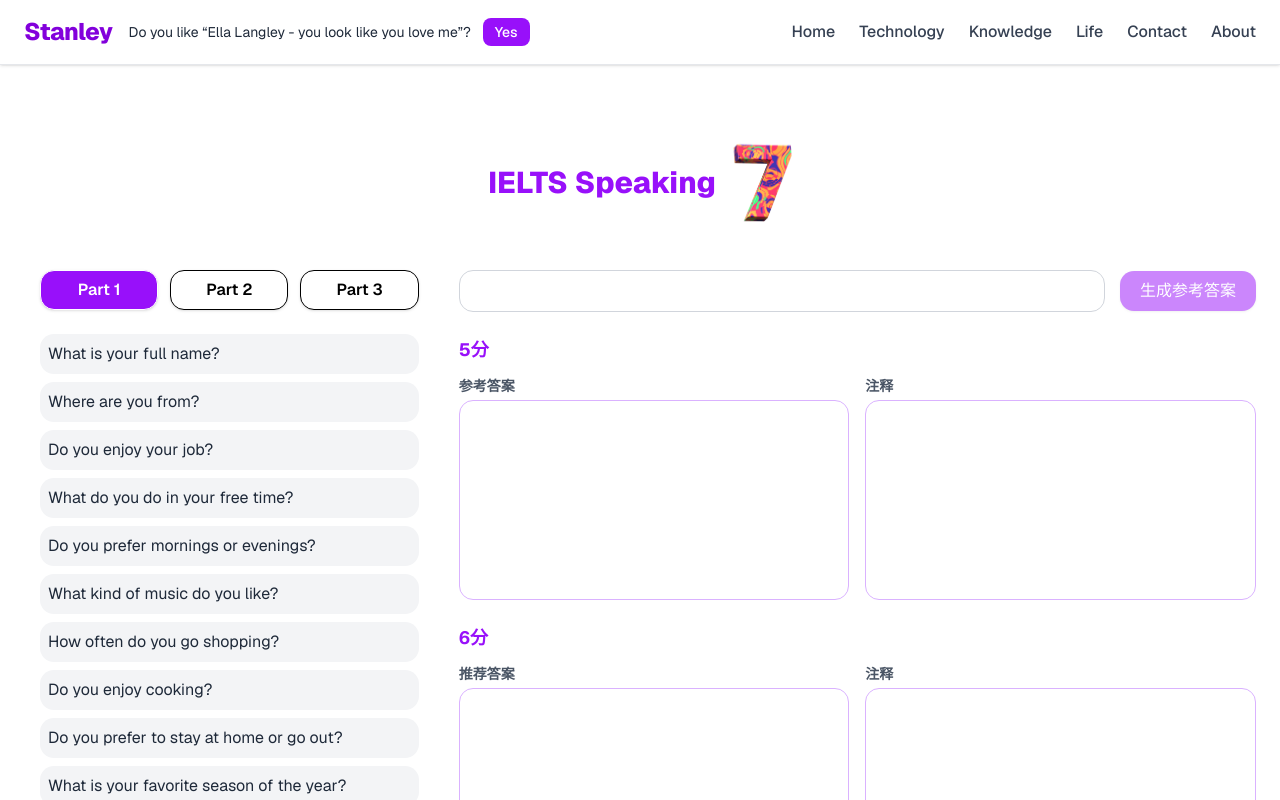
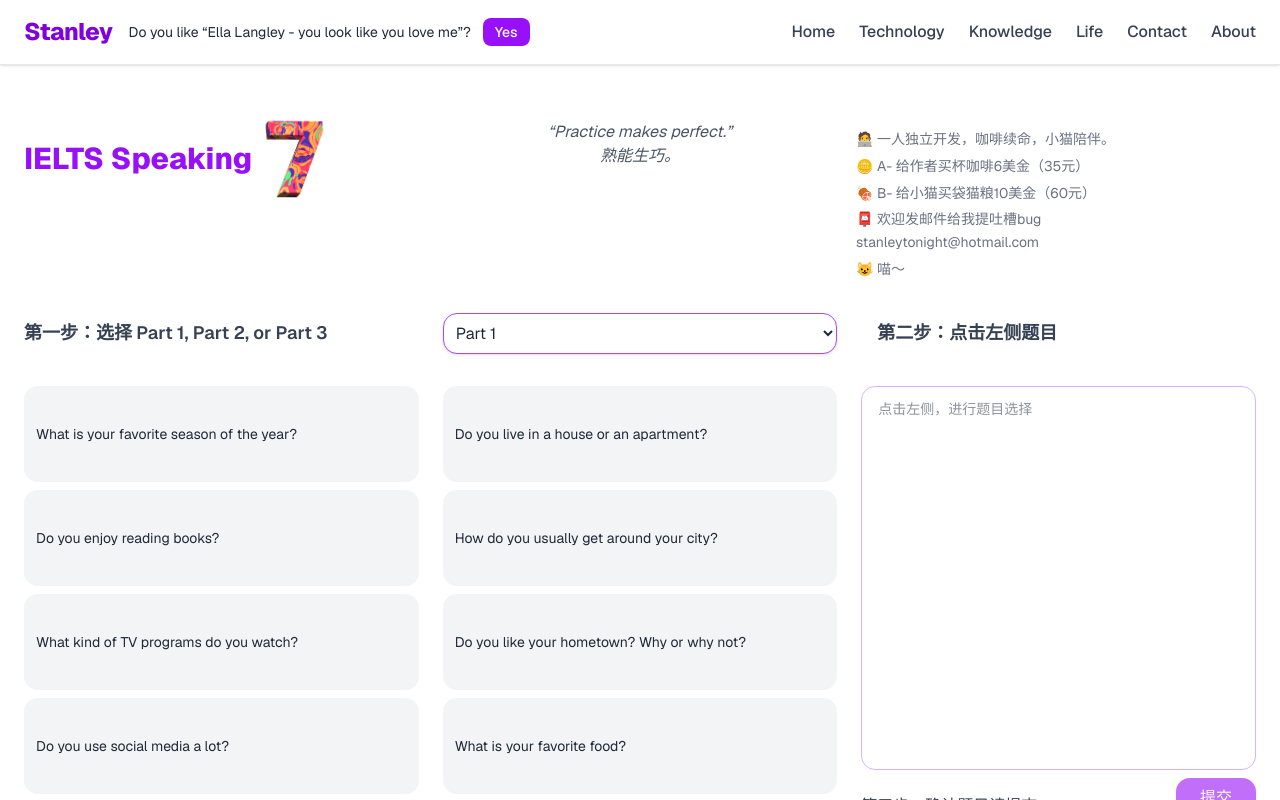
Before and after one commit to ColdStanley/my-portfolio, a Next.js app: page /ielts-speaking in a window 1280 px wide. Shown: the top 800 px of the page. Built offline with nearby package versions, Linux system fonts and the light colour scheme; grey boxes are pictures that could not be loaded.

Commit message:
feat: 优化 IELTS Speaking 页面视频布局，视频与文字并排

```diff
--- a/src/app/ielts-speaking/page.tsx
+++ b/src/app/ielts-speaking/page.tsx
@@ -1,23 +1,12 @@
-'use client'
+"use client"
 
 import { useState } from 'react'
 import Image from 'next/image'
 import { motion } from 'framer-motion'
 export const dynamic = "force-dynamic"
-// Trigger Git change 3rd
-
 
 const questionBank = {
   'Part 1': [
-  'What is your full name?',
-  'Where are you from?',
-  'Do you enjoy your job?',
-  'What do you do in your free time?',
-  'Do you prefer mornings or evenings?',
-  'What kind of music do you like?',
-  'How often do you go shopping?',
-  'Do you enjoy cooking?',
-  'Do you prefer to stay at home or go out?',
     'What is your favorite season of the year?',
     'Do you enjoy reading books?',
     'What kind of TV programs do you watch?',
@@ -26,32 +15,12 @@ const questionBank = {
     'How do you usually get around your city?',
     'Do you like your hometown? Why or why not?',
     'What is your favorite food?',
-  'Do you prefer coffee or tea?',
-  'What is your usual daily routine?',
-  'Do you like going to the cinema?',
-  'How do you celebrate your birthday?',
-  'Do you enjoy spending time with family?',
-  'What hobbies would you like to try in the future?'
+    'Do you prefer coffee or tea?'
   ],
-
   'Part 2': [
-  'Describe a trip you enjoyed recently.',
-  'Talk about your favorite teacher.',
-  'Describe a memorable gift you received.',
-  'Describe a book you enjoyed reading and explain why',
-  'Describe a time you helped someone and how it made you feel',
-  'Describe a memorable holiday you had as a child',
-  'Describe a teacher who made a strong impression on you',
-  'Describe a place near water where you spent time',
-  'Describe a time when you were very busy',
-  'Describe a person in your family you admire',
-  'Describe an outdoor activity you tried for the first time',
-  'Describe a film that taught you something important',
     'Describe a piece of technology you find useful',
     'Describe a place in your hometown that you often visit',
     'Describe a sportsperson you respect',
-  'Describe a party or celebration you enjoyed attending',
-  'Describe a photo that means a lot to you',
     'Describe a building you like and find interesting',
     'Describe a skill you learned that took a long time',
     'Describe a period of time you worked hard to achieve something',
@@ -60,31 +29,16 @@ const questionBank = {
     'Describe a goal you would like to achieve in the future'
   ],
   'Part 3': [
-  'Why do people like to travel?',
-  'What is the role of education in society?',
-  'How do advertisements affect consumer behavior?',
-  'What are the advantages of living in a big city',
-  'How does modern technology affect communication',
-  'What is the role of education in shaping a person',
-  'Why do people choose to work abroad',
     'How can governments encourage people to protect the environment',
     'What are the effects of advertising on consumer behavior',
     'How important is teamwork in the workplace',
-  'What are some common causes of stress in modern life',
-  'How has the way people travel changed over the years',
-  'What are the benefits of learning a second language',
-  'Why is it important to preserve cultural traditions',
-  'How can art and music influence society',
     'What are the main challenges in balancing work and family life',
     'How does social media impact the way people interact',
     'Why do some people prefer online shopping over traditional shopping',
-  'What are the effects of climate change on daily life',
-  'How can schools better prepare students for the future',
     'What makes a good leader in your opinion',
     'How do public transport systems affect urban life',
     'Why do some people avoid taking risks in life'
   ]
-
 }
 
 export default function IELTS7Page() {
@@ -97,174 +51,141 @@ export default function IELTS7Page() {
   })
   const [loading, setLoading] = useState(false)
 
-
-
-
   const handleClick = async () => {
     if (!question) return
     setLoading(true)
-
     try {
-    console.log('🎯 [Gemini] Sending request with:', {
-      part: selectedPart,
-      question
-    })
-
       const res = await fetch('https://ielts-gemini.onrender.com/generate', {
         method: 'POST',
-      headers: {
-        'Content-Type': 'application/json'
-      },
+        headers: { 'Content-Type': 'application/json' },
         body: JSON.stringify({ part: selectedPart, question })
       })
-
       const data = await res.json()
 
-    console.log('📥 [Gemini] Raw response:', data)
-    console.log('📌 band5:', data.band5)
-    console.log('📌 comment5:', data.comment5)
-    console.log('📌 band6:', data.band6)
-    console.log('📌 comment6:', data.comment6)
-    console.log('📌 band7:', data.band7)
-    console.log('📌 comment7:', data.comment7)
-
       setAnswers({
-      band5: data.band5 || '',
-      comment5: data.comment5 || '',
-      band6: data.band6 || '',
-      comment6: data.comment6 || '',
-      band7: data.band7 || '',
-      comment7: data.comment7 || ''
+        band5: data.band5 || '由于请求人数过多，请再次提交',
+        comment5: data.comment5 || '由于请求人数过多，请再次提交',
+        band6: data.band6 || '由于请求人数过多，请再次提交',
+        comment6: data.comment6 || '由于请求人数过多，请再次提交',
+        band7: data.band7 || '由于请求人数过多，请再次提交',
+        comment7: data.comment7 || '由于请求人数过多，请再次提交'
       })
-
     } catch (err) {
-    console.error('❌ [Gemini] Fetch failed:', err)
+      console.error('❌ Fetch failed:', err)
       alert('生成失败，请稍后再试')
     } finally {
       setLoading(false)
     }
   }
 
-
-
-
-
+  const displayQuestions = questionBank[selectedPart].slice(0, 8)
 
   return (
-    <main className="flex flex-col items-center justify-center gap-10 p-6 max-w-7xl mx-auto font-sans text-gray-800">
-      {/* 顶部居中 Logo + 标题 */}
-      <div className="flex flex-row items-center justify-center gap-4 mt-6 mb-2">
+    <main className="flex flex-col items-center justify-center gap-8 p-6 max-w-7xl mx-auto font-sans text-gray-800">
+      <div className="grid grid-cols-1 md:grid-cols-3 gap-4 items-start w-full">
+        <div className="flex flex-row items-center gap-3">
           <h1 className="text-3xl font-extrabold text-purple-600">IELTS Speaking</h1>
-        <motion.div
-          animate={{ rotate: [0, -5, 5, 0] }}
-          transition={{ repeat: Infinity, duration: 2 }}
-        >
+          <motion.div animate={{ rotate: [0, -5, 5, 0] }} transition={{ repeat: Infinity, duration: 2 }}>
             <Image src="/images/IELTS7.png" alt="IELTS7" width={60} height={60} />
           </motion.div>
         </div>
+        <div className="text-center text-gray-600">
+          <p className="text-base italic">“Practice makes perfect.”<br />熟能生巧。</p>
+        </div>
 
-      {/* 主体布局 */}
-      <div className="flex flex-col md:flex-row gap-6 w-full">
-        {/* 左侧题库区域 */}
-        <div className="w-full md:w-1/3 space-y-6">
-          {/* Part 按钮 */}
-          <div className="flex justify-between px-4 gap-3 items-center">
-            {(['Part 1', 'Part 2', 'Part 3'] as const).map((p) => (
-              <motion.button
-                key={p}
-                onClick={() => setSelectedPart(p)}
-                className={`w-[120px] h-[40px] px-1 text-base rounded-xl border shadow font-semibold leading-none transition ${
-                  selectedPart === p
-                    ? 'bg-purple-600 text-white'
-                    : 'bg-white text-black hover:bg-gray-100'
-                }`}
-                whileHover={{ scale: 1.05 }}
-                whileTap={{ scale: 0.95 }}
-                transition={{ duration: 0.2 }}
+
+        <div className="flex items-start gap-3 mt-2">
+  <div className="text-sm text-gray-500 leading-relaxed space-y-1">
+    <p>🧑‍💻 一人独立开发，咖啡续命，小猫陪伴。</p>
+    <p>🪙 A- 给作者买杯咖啡6美金（35元）</p>
+    <p>🍖 B- 给小猫买袋猫粮10美金（60元）</p>
+    <p>📮 欢迎发邮件给我提吐槽bug<br/>stanleytonight@hotmail.com</p>
+    <p>😺 喵～</p>
+  </div>
+  <video src="/images/cat.mp4" autoPlay muted loop className="rounded-xl" style={{ maxWidth: '120px', height: 'auto' }} />
+</div>
+
+      </div>
+
+      <div className="grid grid-cols-1 md:grid-cols-3 gap-6 w-full items-center">
+        <p className="text-lg font-semibold text-gray-700 md:text-left text-center">第一步：选择 Part 1, Part 2, or Part 3</p>
+        <select
+          value={selectedPart}
+          onChange={(e) => setSelectedPart(e.target.value as 'Part 1' | 'Part 2' | 'Part 3')}
+          className="w-full p-2 rounded-xl border border-purple-500 shadow focus:ring-2 focus:ring-purple-500 focus:outline-none cursor-pointer bg-white text-gray-800 hover:shadow-lg transition"
         >
-                {p}
-              </motion.button>
+          <option value="Part 1">Part 1</option>
+          <option value="Part 2">Part 2</option>
+          <option value="Part 3">Part 3</option>
+        </select>
+        <p className="text-lg font-semibold text-gray-700 md:text-left text-center md:pl-4">第二步：点击左侧题目</p>
+      </div>
+
+      <div className="grid grid-cols-1 md:grid-cols-3 gap-6 w-full items-start">
+        <div className="space-y-2">
+          {displayQuestions.slice(0, 4).map((q, i) => (
+            <div key={i} onClick={() => setQuestion(q)} className="cursor-pointer bg-gray-100 hover:bg-purple-100 transition p-3 h-24 rounded-xl text-sm flex items-center">
+              {q}
+            </div>
           ))}
         </div>
 
-          {/* 题目列表 */}
-          <ul className="space-y-2 px-4">
-            {questionBank[selectedPart].map((q, idx) => (
-              <li
-                key={idx}
-                onClick={() => setQuestion(q)}
-                className="cursor-pointer p-2 rounded-xl bg-gray-100 hover:bg-purple-100 transition"
-              >
+        <div className="space-y-2">
+          {displayQuestions.slice(4, 8).map((q, i) => (
+            <div key={i + 4} onClick={() => setQuestion(q)} className="cursor-pointer bg-gray-100 hover:bg-purple-100 transition p-3 h-24 rounded-xl text-sm flex items-center">
               {q}
-              </li>
+            </div>
           ))}
-          </ul>
         </div>
 
-        {/* 右侧答案区域 */}
-        <div className="w-full md:w-2/3 flex flex-col justify-start gap-6">
-          {/* 输入框 + 按钮 */}
-          <div className="flex flex-col gap-2">
-            <div className="flex items-center justify-between gap-2">
-              <input
-                type="text"
-                className="border border-gray-300 px-4 py-2 rounded-xl w-full max-w-[81%] focus:outline-none focus:ring-2 focus:ring-purple-300"
+        <div className="flex flex-col h-full justify-between">
+          <textarea
+            readOnly
+            placeholder="点击左侧，进行题目选择"
             value={question}
-                onChange={(e) => setQuestion(e.target.value)}
+            className="w-full h-96 border border-purple-300 px-4 py-3 rounded-xl resize-none focus:outline-none focus:ring-2 focus:ring-purple-300 text-sm text-gray-800"
           />
+          <div className="flex justify-between items-end pt-2">
+            <p className="text-base font-medium text-gray-700">第三步：确认题目请提交</p>
             <motion.button
               onClick={handleClick}
-                className="bg-purple-600 text-white px-5 py-2 rounded-xl shadow hover:bg-purple-700 focus:outline-none disabled:opacity-50"
+              className="bg-purple-600 text-white px-6 py-2 rounded-xl shadow hover:bg-purple-700 focus:outline-none disabled:opacity-60"
               disabled={!question || loading}
               whileHover={{ scale: 1.05 }}
               whileTap={{ scale: 0.95 }}
               transition={{ duration: 0.2 }}
             >
-                {loading ? '生成中...' : '生成参考答案'}
+              {loading ? '生成中...' : '提交'}
             </motion.button>
           </div>
-            {loading && (
-              <p className="text-sm text-gray-500 mt-1">⏳ 正在生成答案，请稍等...</p>
-            )}
+        </div>
       </div>
 
-
-
-
-          {/* 答案显示区域 */}
       {[5, 6, 7].map((score) => (
-            <div key={score}>
+        <div key={score} className="w-full">
           <h3 className="text-lg font-bold text-purple-600 mb-3">{score}分</h3>
-              <div className="grid grid-cols-1 md:grid-cols-2 gap-4">
+          <div className="grid grid-cols-1 md:grid-cols-3 gap-4">
             <div className="space-y-1">
-                  <p className="text-sm font-semibold text-gray-600">
-                    {score === 5 ? '参考答案' : '推荐答案'}
-                  </p>
+              <p className="text-sm font-semibold text-gray-600">{score === 5 ? '参考答案' : '推荐答案'}</p>
               <div className="min-h-[200px] bg-white border border-purple-300 rounded-xl p-4 text-sm whitespace-pre-wrap text-gray-800">
-  {answers[`band${score}` as keyof typeof answers]
-    ? answers[`band${score}` as keyof typeof answers]
-    : loading
-      ? ''
-      : ''}
+                {answers[`band${score}` as keyof typeof answers]}
               </div>
             </div>
             <div className="space-y-1">
               <p className="text-sm font-semibold text-gray-600">注释</p>
               <div className="min-h-[200px] bg-white border border-purple-300 rounded-xl p-4 text-sm whitespace-pre-wrap text-gray-800">
-    {answers[`comment${score}` as keyof typeof answers]
-      ? answers[`comment${score}` as keyof typeof answers]
-      : loading
-        ? ''
-        : ''}
-
-
+                {answers[`comment${score}` as keyof typeof answers]}
+              </div>
+            </div>
+            <div className="space-y-1">
+              <p className="text-sm font-semibold text-gray-600">词汇</p>
+              <div className="min-h-[200px] bg-white border border-purple-300 rounded-xl p-4 text-sm text-gray-400 italic">
+                词汇功能开发中...
               </div>
             </div>
           </div>
         </div>
       ))}
-        </div>
-      </div>
     </main>
   )
 }
```
Also changed, not shown: 2 other files (tests, documents, lock files or other folders). Lines whose indentation alone changed are shown as unchanged.
